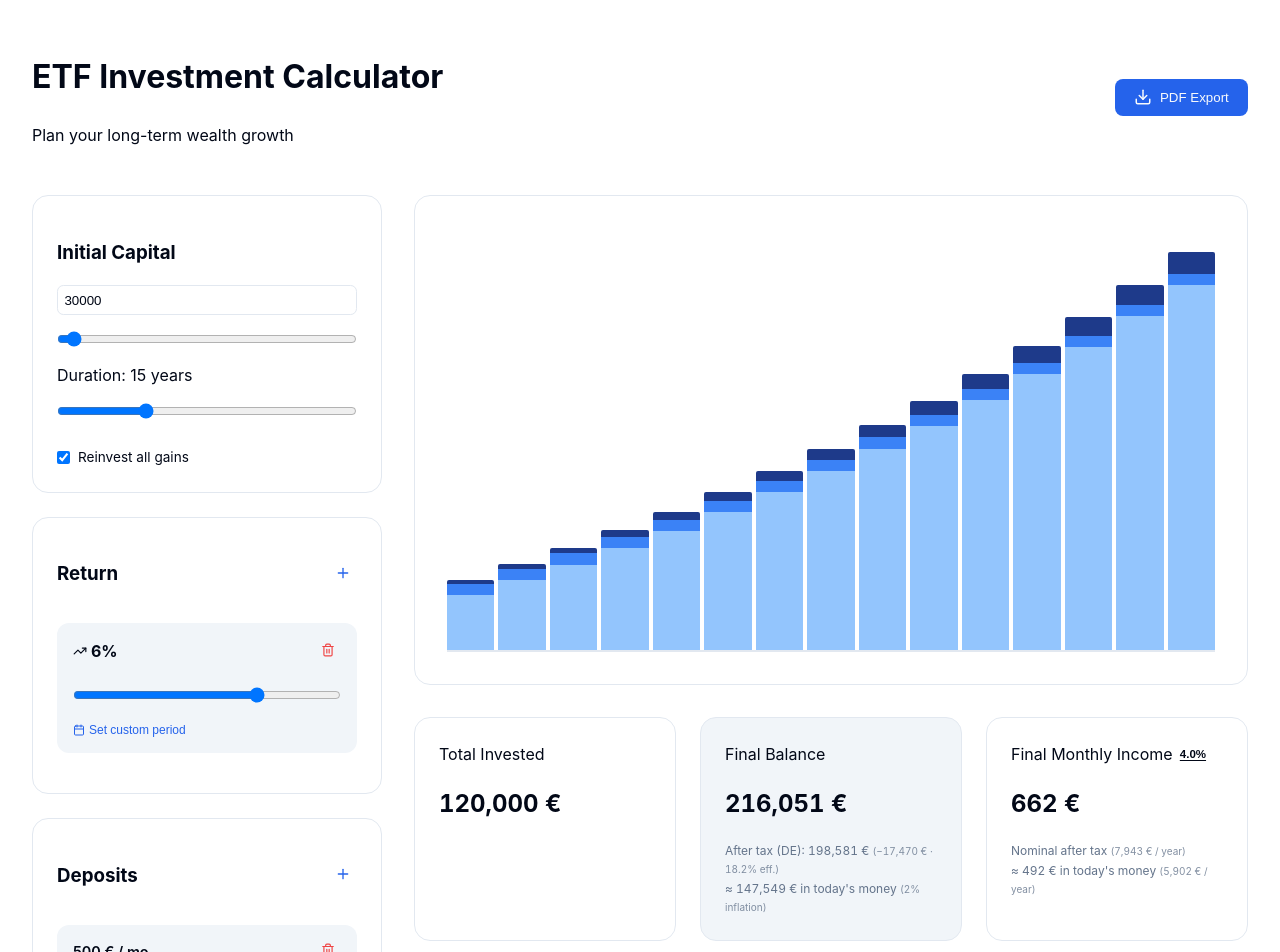
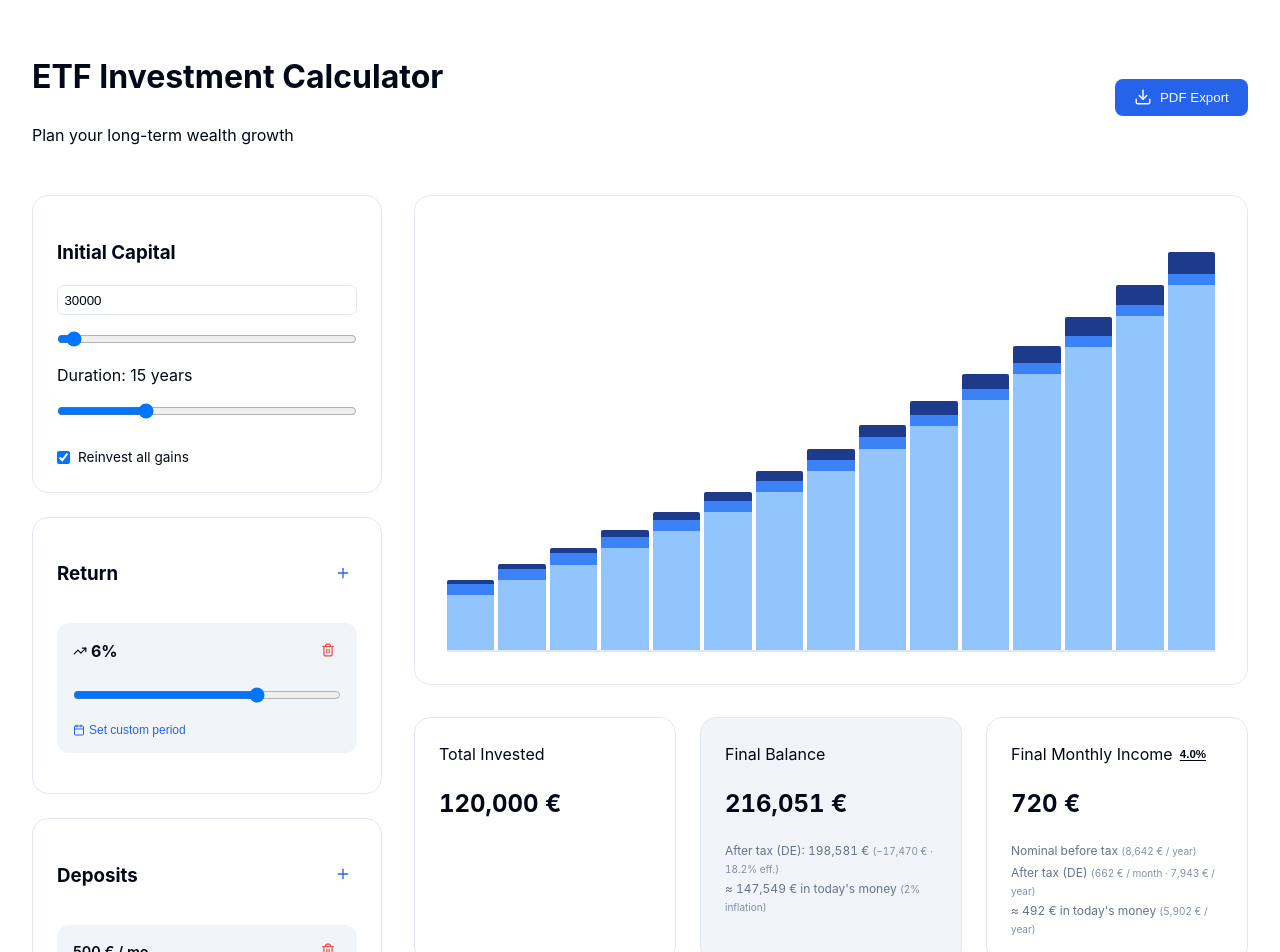
Before and after one commit to hamsterbacke23/investment-calc, a Vue app: page / in a window 1280 px wide. Shown: the top 952 px of the page. Built offline with nearby package versions, Linux system fonts and the light colour scheme.

Commit message:
Show nominal monthly income headline and keep after-tax/real details

```diff
--- a/src/App.vue
+++ b/src/App.vue
@@ -217,8 +217,10 @@ const taxInfo = computed(() => {
   const inTodaysMoney = Math.round((tax > 0 ? afterTax : finalBalance) / inflationFactor);
   const safeRate = Number.isFinite(Number(withdrawalRate.value)) ? Math.min(10, Math.max(1, Number(withdrawalRate.value))) : 4;
   const withdrawalRateDecimal = safeRate / 100;
-  const withdrawalAnnual = Math.round(afterTax * withdrawalRateDecimal);
-  const withdrawalMonthly = Math.round(withdrawalAnnual / 12);
+  const withdrawalAnnualNominal = Math.round(finalBalance * withdrawalRateDecimal);
+  const withdrawalMonthlyNominal = Math.round(withdrawalAnnualNominal / 12);
+  const withdrawalAnnualAfterTax = Math.round(afterTax * withdrawalRateDecimal);
+  const withdrawalMonthlyAfterTax = Math.round(withdrawalAnnualAfterTax / 12);
   const withdrawalAnnualReal = Math.round(inTodaysMoney * withdrawalRateDecimal);
   const withdrawalMonthlyReal = Math.round(withdrawalAnnualReal / 12);
   return {
@@ -226,8 +228,10 @@ const taxInfo = computed(() => {
     tax,
     afterTax,
     inTodaysMoney,
-    withdrawalAnnual,
-    withdrawalMonthly,
+    withdrawalAnnualNominal,
+    withdrawalMonthlyNominal,
+    withdrawalAnnualAfterTax,
+    withdrawalMonthlyAfterTax,
     withdrawalAnnualReal,
     withdrawalMonthlyReal,
     effectiveRate: gains > 0 ? (tax / gains * 100).toFixed(1) : '0.0'
@@ -460,8 +464,9 @@ const exportPDF = () => {
                 @keydown.enter.prevent="closeWithdrawalRateEditor"
               />
             </label>
-            <h2>{{ taxInfo.withdrawalMonthly.toLocaleString() }} €</h2>
-            <span class="tax-note">Nominal after tax <small>({{ taxInfo.withdrawalAnnual.toLocaleString() }} € / year)</small></span>
+            <h2>{{ taxInfo.withdrawalMonthlyNominal.toLocaleString() }} €</h2>
+            <span class="tax-note">Nominal before tax <small>({{ taxInfo.withdrawalAnnualNominal.toLocaleString() }} € / year)</small></span>
+            <span class="tax-note">After tax (DE) <small>({{ taxInfo.withdrawalMonthlyAfterTax.toLocaleString() }} € / month · {{ taxInfo.withdrawalAnnualAfterTax.toLocaleString() }} € / year)</small></span>
             <span class="inflation-note">≈ {{ taxInfo.withdrawalMonthlyReal.toLocaleString() }} € in today's money <small>({{ taxInfo.withdrawalAnnualReal.toLocaleString() }} € / year)</small></span>
           </div>
         </div>
```
